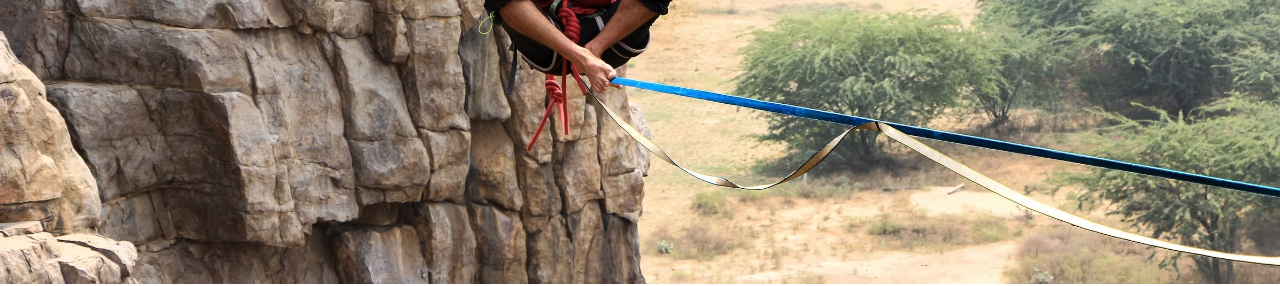
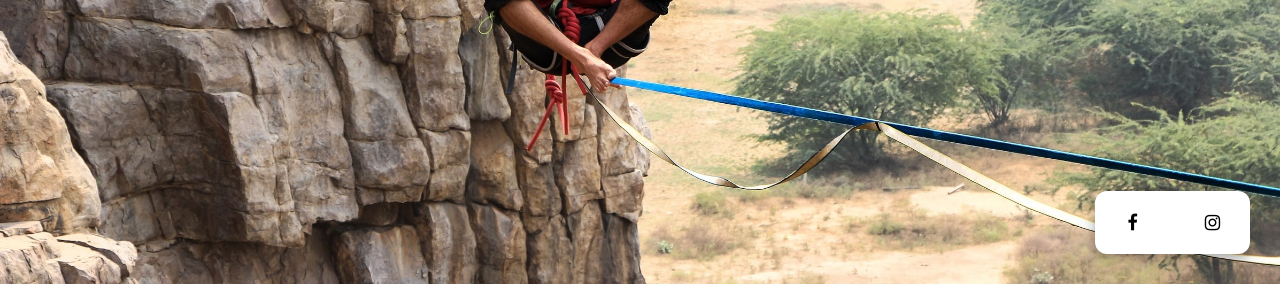
Before and after one commit to slacktivism-in/slacktivism-in, a plain HTML site: page index.html in a window 1280 px wide. Shown: the part 516-802 px from the top of the page. Drawn offline with nearby package versions, Linux system fonts and the light colour scheme; files whose address does not match are found by name.

Commit message:
[Added sticky social icons + page scroll improvisation]

```diff
--- a/index.html
+++ b/index.html
@@ -38,7 +38,7 @@
             <div class="menu-item cursor-pointer" onclick="openCloseMenu('#events-section')">Location</div>
             <div class="menu-item cursor-pointer" onclick="openCloseMenu('#contact')">Reach Us</div>
             <div class="tagline">
-                <span>Slacktivism</span>
+                <span>Slacktivism.in</span>
             </div>
         </div>
 
@@ -106,6 +106,12 @@
             Coded with balance by <a style="color: aliceblue;" href="https://sahil-tech.surge.sh/">Confused Coder</a>
         </span>
     </div>
+    <div class="social-container-floating">
+        <a target="_blank" href="https://www.facebook.com/groups/SlacktivismIndia" class="fa fa-facebook"></a>
+        <!--             <a target="_blank" href="https://twitter.com/search?q=slacktivism&src=recent_search_click"
+                class="fa fa-twitter"></a> -->
+        <a target="_blank" href="https://www.instagram.com/slacktivism.in/" class="fa fa-instagram"></a>
+    </div>
 </body>
 
 </html>
--- a/script.js
+++ b/script.js
@@ -83,6 +83,7 @@ function openCloseMenu(hash) {
     let menuElement = document.getElementById('menu');
     if (menuElement.classList.contains('slide-out') || !menuElement.classList.contains('slide-in')) {
         document.getElementsByTagName('body')[0].classList.remove('overflow-hidden')
+        document.getElementsByTagName('html')[0].classList.remove('overflow-hidden')
         menuElement.classList.remove('slide-out');
         menuElement.classList.add('slide-in');
         setTimeout(() => {
@@ -90,6 +91,7 @@ function openCloseMenu(hash) {
         }, 500);
     } else {
         document.getElementsByTagName('body')[0].classList.add('overflow-hidden')
+        document.getElementsByTagName('html')[0].classList.add('overflow-hidden')
         menuElement.classList.remove('slide-in');
         menuElement.classList.add('slide-out');
         menuElement.classList.remove('d-none');
--- a/styles.css
+++ b/styles.css
@@ -166,6 +166,19 @@ a {
   flex-direction: row;
 }
 
+.social-container-floating {
+  position: sticky;
+  float: right;
+  right: 2rem;
+  box-shadow: 0 4px 8px 0 rgba(0, 0, 0, 0.2), 0 6px 20px 0 rgba(0, 0, 0, 0.19);
+  bottom: 2rem;
+  flex-direction: row;
+  justify-content: space-between;
+  align-items: center;
+  background-color: #fff;
+  border-radius: 12px;
+}
+
 /* Icons */
 .fa {
   margin: 1.5rem;
@@ -181,7 +194,14 @@ a {
 
 .fa-facebook, .fa-twitter, .fa-instagram {
   background: #111;
-  color: #fff !important;
+  color: #fff;
+}
+
+.social-container-floating > .fa-facebook,
+.social-container-floating > .fa-twitter,
+.social-container-floating > .fa-instagram {
+  background: #fff;
+  color: #000;
 }
 
 /* Common */
@@ -250,7 +270,6 @@ a {
 /* Media */
 @media only screen and (max-width: 600px) {
 
-
   #carousel {
     width: 100% !important;
   }
@@ -294,6 +313,7 @@ a {
     font-weight: 500;
     letter-spacing: 0.1rem;
   }
+
   .fa {
     margin: 0.8rem;
     font-size: 1.2rem !important;
@@ -413,6 +433,7 @@ a {
 
 
 @media only screen and (max-width: 768px) {
+
   .blog-text {
     padding: 4rem 2rem;
   }
```
Also changed, not shown: 1 other file.
